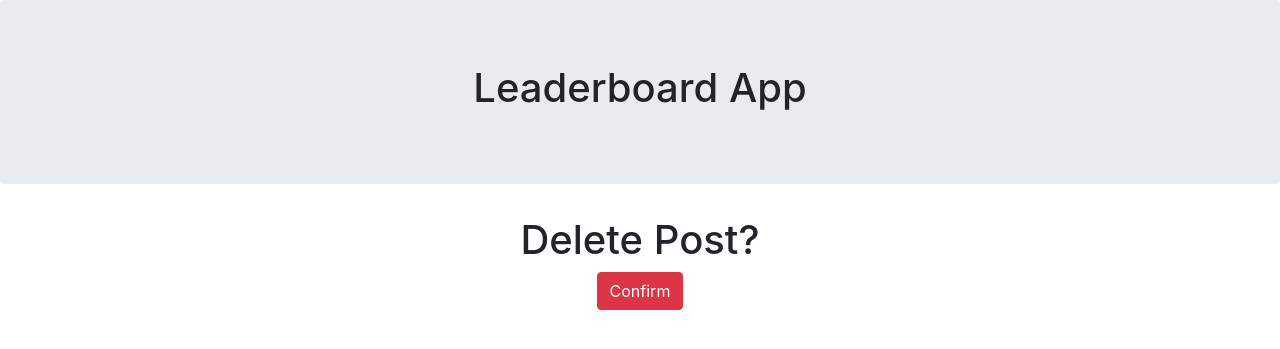
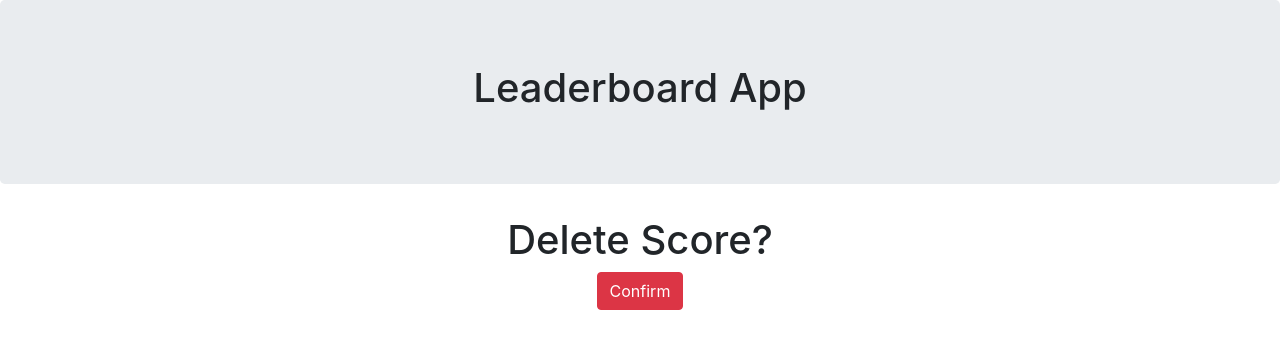
Before and after one commit to Nikhil-Nair/Leader_board, a Django app: a page that uses leaderboard/templates/score_delete.html in a window 1280 px wide. Shown: the part 56-405 px from the top of the page. Run offline with Django 3.2, Linux system fonts and the light colour scheme; data comes from the database, SQL or seed files in the repository; some libraries are stand-ins or nearby versions.

Commit message:
Update score_delete.html

```diff
--- a/leaderboard/templates/score_delete.html
+++ b/leaderboard/templates/score_delete.html
@@ -2,7 +2,7 @@
 
 {% block content %}
   <center>
-    <h1>Delete Post?</h1>
+    <h1>Delete Score?</h1>
     <form action="" method="post">{% csrf_token %}
       <input class="btn btn-danger "type="submit" value="Confirm" />
     </form>
```
